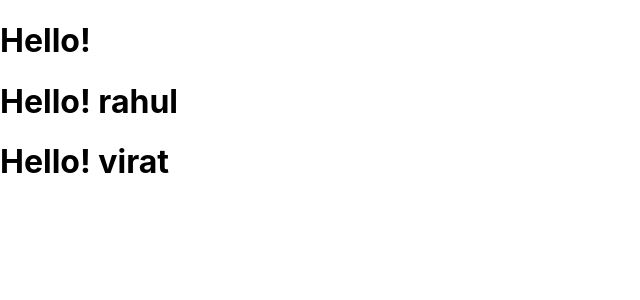
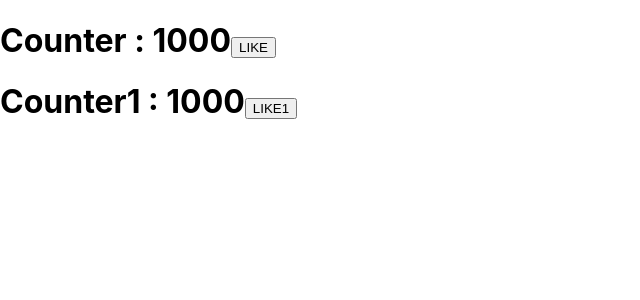
Before and after one commit to dac-dec-21/mini-project, a React (Create React App) app: page / in a window 1280 px wide. Shown: the top 300 px of the page, without its empty margins (0-640 px from the left). Built offline with nearby package versions, Linux system fonts and the light colour scheme.

Commit message:
useState, react hooks.

```diff
--- a/src/App.js
+++ b/src/App.js
@@ -1,22 +1,39 @@
+import { useState } from "react";
+
 export default function App() {
   return (
     <div>
       <Hello />
-      <Hello name="rahul" />
-      <Hello id="2" name="virat" />
     </div>
   );
 }
 
-/*function Hello() {
-  return <h1>Hello!  </h1>;
-}*/
+function Hello() {
+  let counter = 1000;
+  const like = () => {
+    counter++;
+    console.log(counter);
+  };
 
-/*function Hello(p1) {
-  return <h1>Hello! {p1.name} </h1>;
-}*/
+  // RHS ::  SPECIAL FUNCTION :: startWith, prefix useState, useEffect
+  // React Hooks,
+  // useState :: it works with DOM internally.
+  let [counter1, setCounter1] = useState(1000);
+  const like1 = () => {
+    const newCounter1 = counter1 + 1;
+    setCounter1(newCounter1);
+  };
 
-// with descruting
-function Hello({ name, id }) {
-  return <h1>Hello! {name} </h1>;
+  return (
+    <div>
+      <h1>
+        Counter : {counter}
+        <button onClick={like}>LIKE</button>
+      </h1>
+      <h1>
+        Counter1 : {counter1}
+        <button onClick={like1}>LIKE1</button>
+      </h1>
+    </div>
+  );
 }
```
